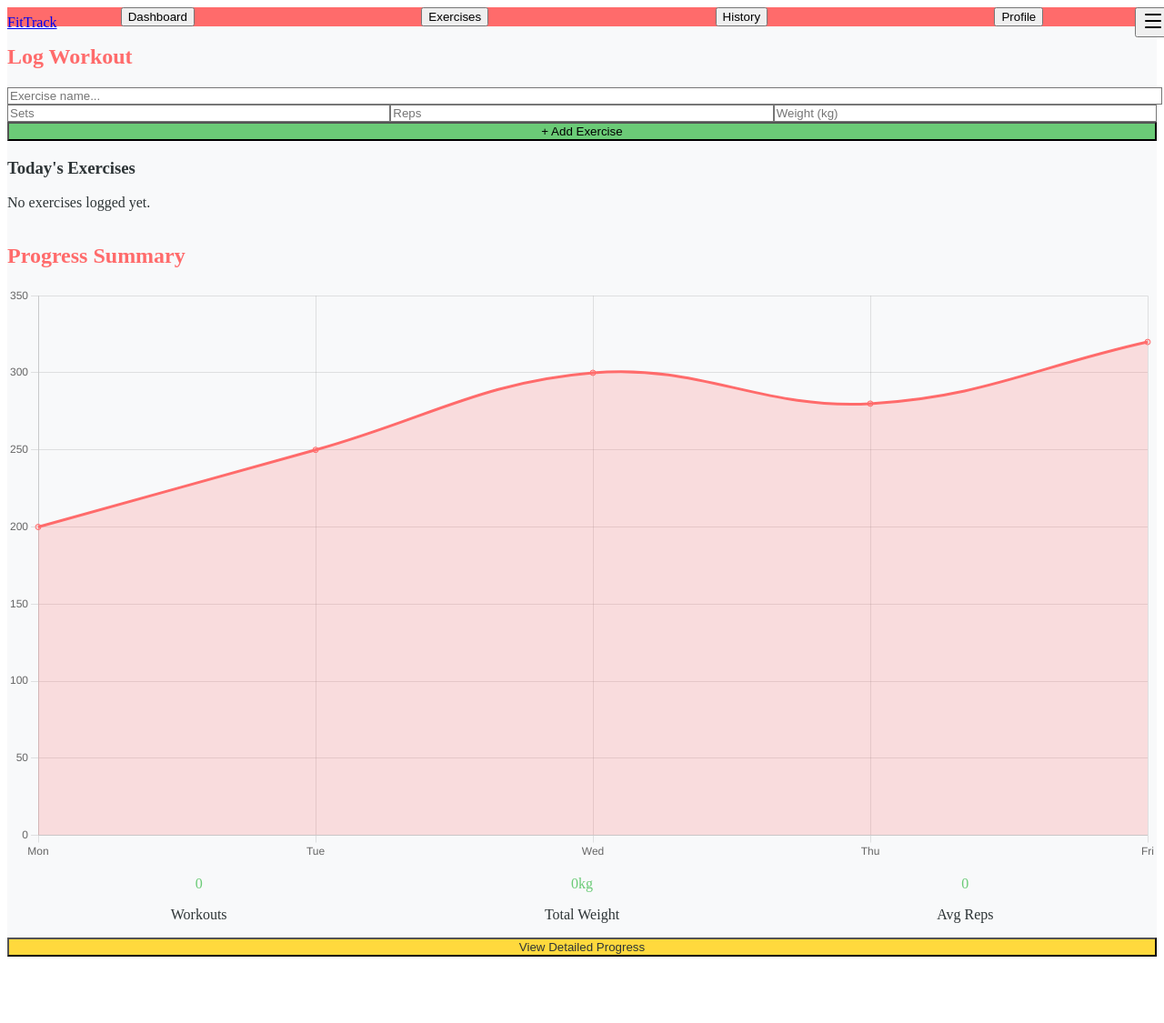
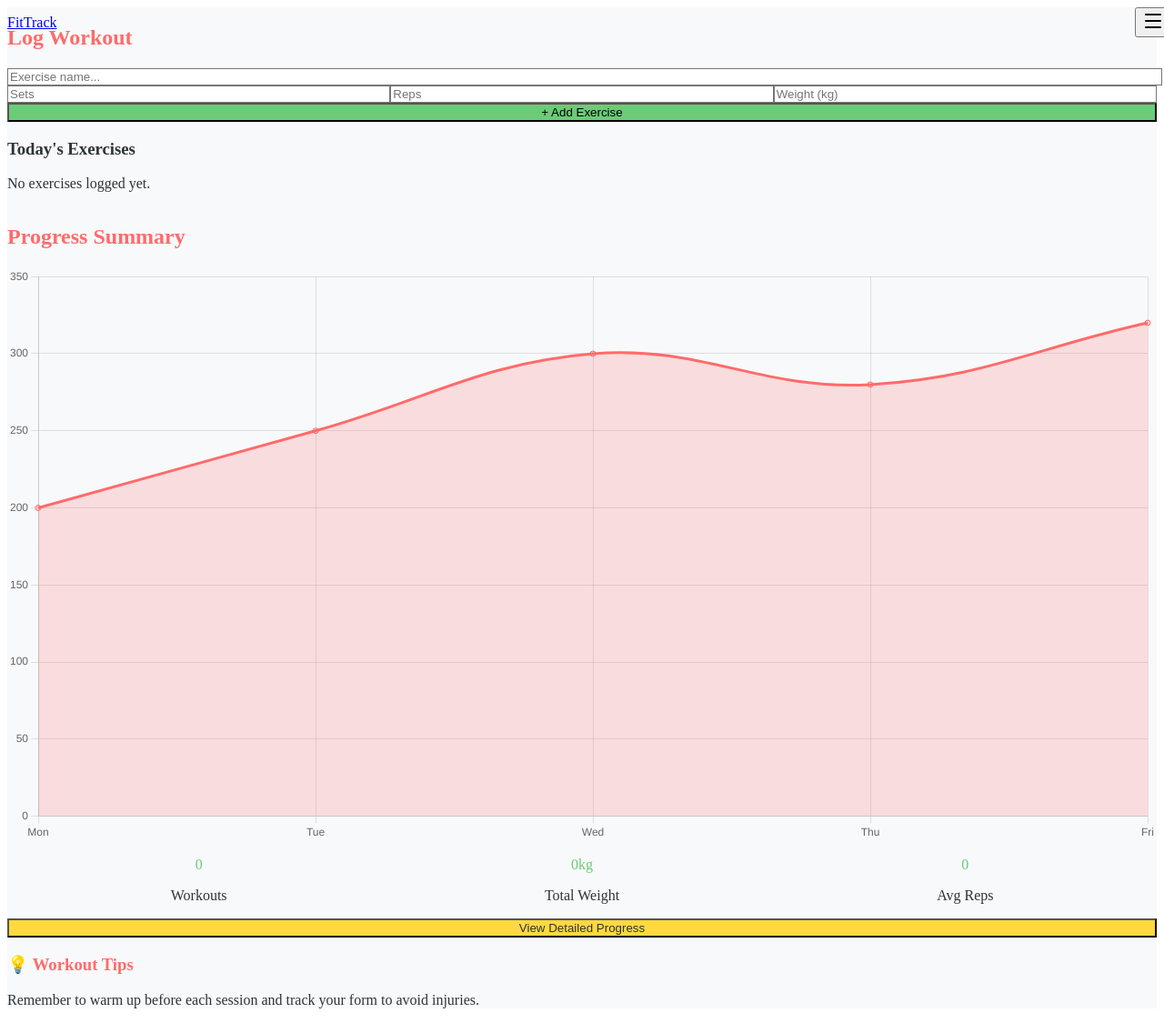
Before and after one commit to Annabel-Ogango/fitness-tracker-app, a React (Vite) app: page / in a window 1280 px wide. Shown: the whole page at 91% size. Before the commit the page ends 1060 px from the top, so only its background shows below. Built offline with nearby package versions, Linux system fonts and the light colour scheme.

Commit message:
Remove double menu, retain the drop-down menu

```diff
--- a/src/pages/Dashboard.jsx
+++ b/src/pages/Dashboard.jsx
@@ -18,7 +18,6 @@ const Dashboard = () => {
   const [exercises, setExercises] = useState([]);
   const [form, setForm] = useState({ name: "", sets: "", reps: "", weight: "" });
 
-  // Mock chart data
   const data = {
     labels: ["Mon", "Tue", "Wed", "Thu", "Fri"],
     datasets: [
@@ -39,12 +38,10 @@ const Dashboard = () => {
     scales: { y: { beginAtZero: true } },
   };
 
-  // 🧩 Handle input change
   const handleChange = (e) => {
     setForm({ ...form, [e.target.name]: e.target.value });
   };
 
-  // 🧩 Add exercise to list
   const handleAddExercise = () => {
     if (!form.name || !form.sets || !form.reps || !form.weight) return;
     setExercises([...exercises, form]);
@@ -53,13 +50,7 @@ const Dashboard = () => {
 
   return (
     <div className="min-h-screen bg-[#F8F9FA] text-[#2D3436] pt-20 p-6">
-      {/* Top Navigation */}
-      <nav className="flex justify-around bg-[#FF6B6B] text-white p-4 rounded-2xl shadow-md mb-6">
-        <button className="font-semibold hover:text-[#FFD93D]">Dashboard</button>
-        <button className="hover:text-[#FFD93D]">Exercises</button>
-        <button className="hover:text-[#FFD93D]">History</button>
-        <button className="hover:text-[#FFD93D]">Profile</button>
-      </nav>
+      {/* Removed static nav — dropdown nav handles navigation now */}
 
       {/* Main Grid */}
       <div className="grid grid-cols-1 lg:grid-cols-2 gap-6">
@@ -170,6 +161,14 @@ const Dashboard = () => {
           </button>
         </div>
       </div>
+
+      {/* Bottom Section */}
+      <div className="bg-white mt-6 p-4 rounded-2xl shadow-md">
+        <h3 className="text-lg font-semibold mb-2 text-[#FF6B6B]">💡 Workout Tips</h3>
+        <p className="text-gray-700">
+          Remember to warm up before each session and track your form to avoid injuries.
+        </p>
+      </div>
     </div>
   );
 };
```
